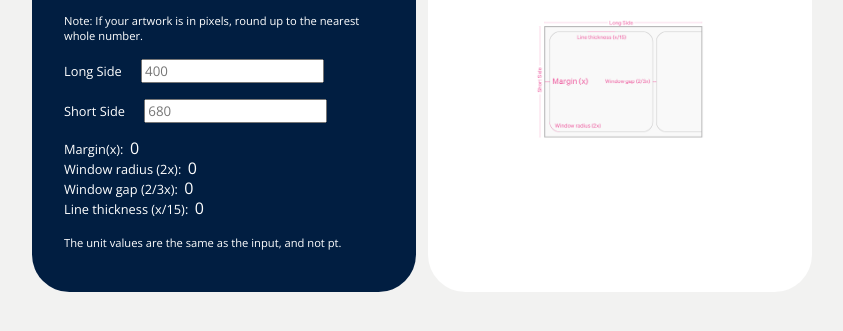
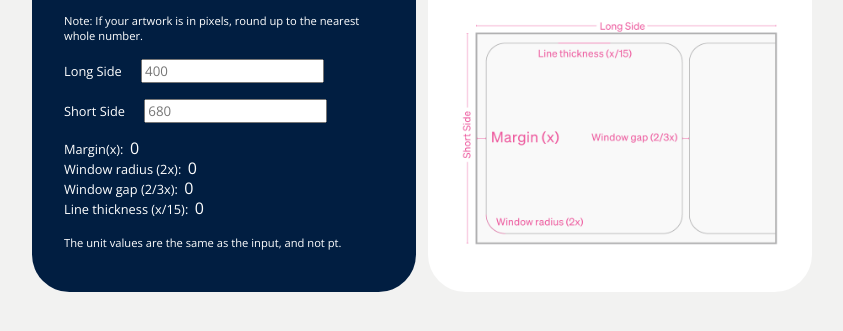
Before and after one commit to Jpbiv/graphic-element-calc.github.io, a plain HTML site: page index.html in a window 1280 px wide. Shown: the part 333-664 px from the top of the page, without its empty margins (218-1061 px from the left). Drawn offline with nearby package versions, Linux system fonts and the light colour scheme.

Commit message:
Update style.css

```diff
--- a/style.css
+++ b/style.css
@@ -5,7 +5,7 @@
 }
 
 .img-card {
-    width: 50%;
+    width: 95%;
     height: auto;
 }
 
```
